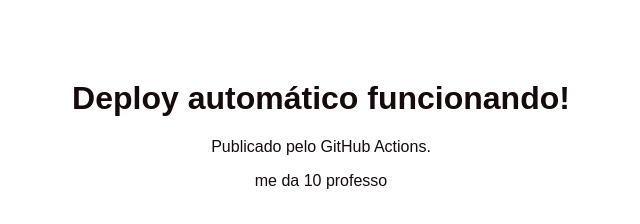
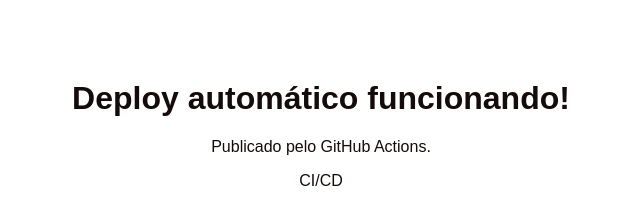
Before and after one commit to oguinunes/CI-CD-, a website: page index.html in a window 1280 px wide. Shown: the whole page, without its empty margins (319-959 px from the left). Drawn offline with Linux system fonts and the light colour scheme.

Commit message:
Mudança no index

```diff
--- a/index.html
+++ b/index.html
@@ -9,6 +9,6 @@
 <body>
   <h1> Deploy automático funcionando!</h1>
   <p>Publicado pelo GitHub Actions.</p>
-  <p id="nomes">me da 10 professo</p>
+  <p id="nomes">CI/CD</p>
 </body>
 </html>
```
